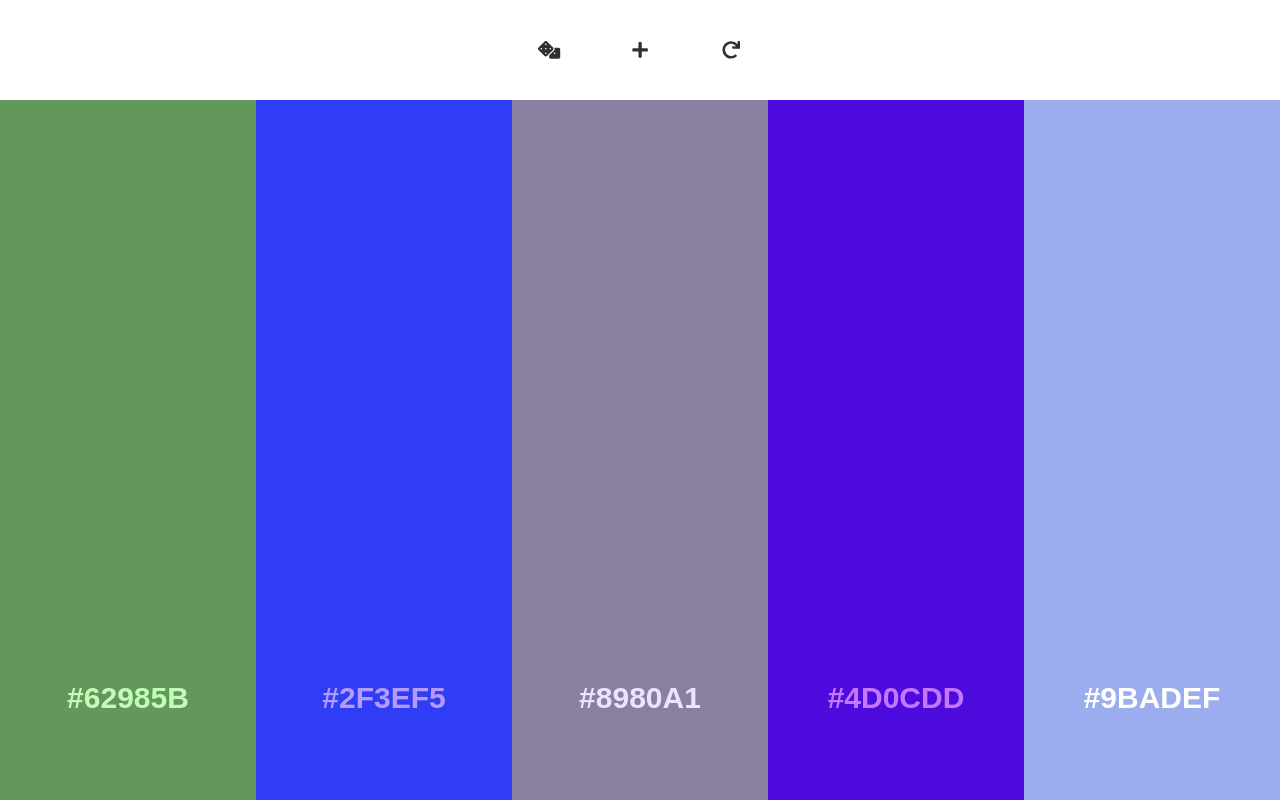
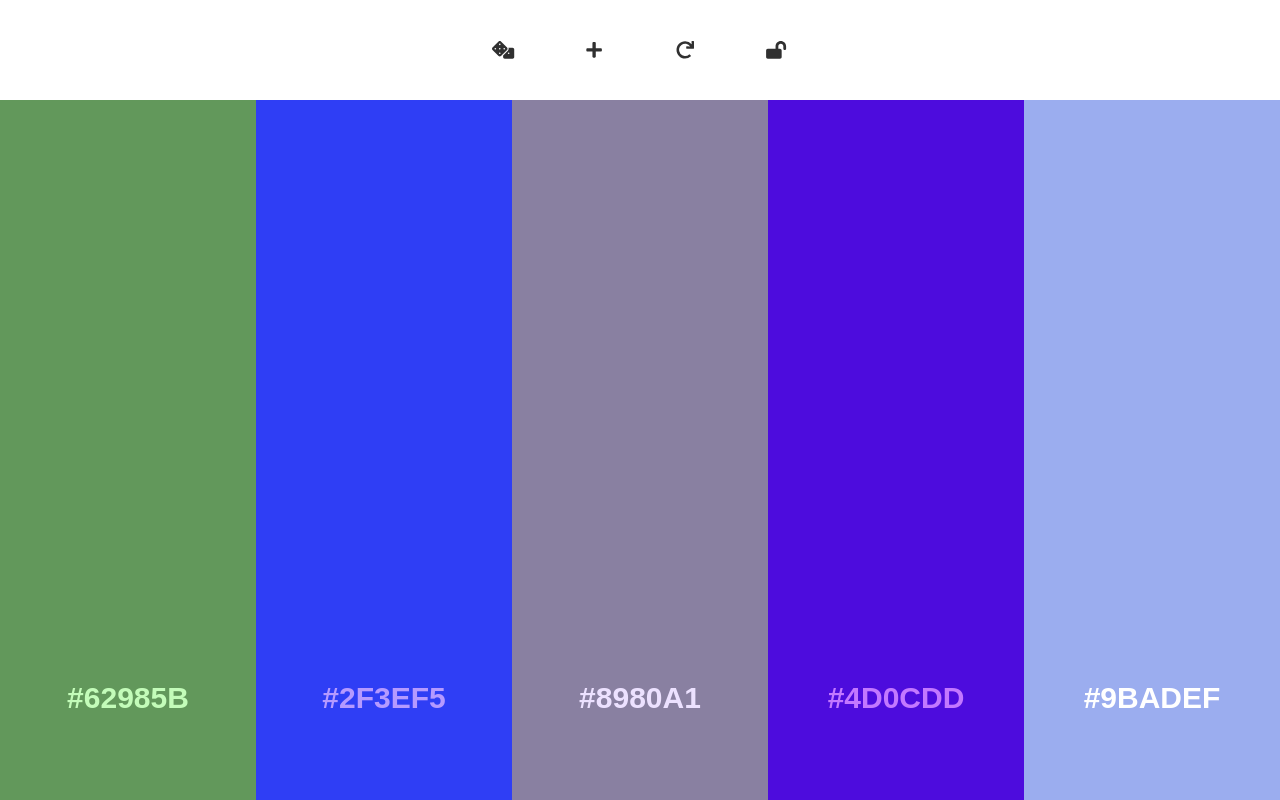
Before and after one commit to umlautonmuller/colors, a Vue app: page / in a window 1280 px wide. Built offline with nearby package versions, Linux system fonts and the light colour scheme.

Commit message:
Added "unlock all" button and size change on hover

```diff
--- a/src/components/Color.vue
+++ b/src/components/Color.vue
@@ -1,7 +1,7 @@
 <template>
   <div
     class="color-column"
-    :style="{ backgroundColor: color }"
+    :style="{ backgroundColor: color, flexGrow: flexGrowSize}"
     v-on:mouseover="hover = true"
     v-on:mouseleave="hover = false"
   >
@@ -62,6 +62,7 @@ export default Vue.extend({
       bright: false,
       locked: false,
       hover: false,
+      flexGrowSize: 1,
     };
   },
   props: {
@@ -71,7 +72,7 @@ export default Vue.extend({
     canClose: {
       type: Boolean,
       default: true,
-    }
+    },
   },
   methods: {
     getRandomHex() {
@@ -131,6 +132,13 @@ export default Vue.extend({
         this.backgroundColor = this.darken();
       }
     },
+    hover() {
+      if (this.hover) {
+        this.flexGrowSize = 1.1;
+      } else {
+        this.flexGrowSize = 1;
+      }
+    },
   },
   created() {
     this.randomize();
@@ -153,6 +161,7 @@ export default Vue.extend({
   justify-content: flex-end;
   width: 0px;
   transition: width 1s ease-in-out;
+  transition: flex-grow 0.1s ease-out;
 
   .toolbar {
     display: flex;
--- a/src/views/Home.vue
+++ b/src/views/Home.vue
@@ -18,6 +18,12 @@
         :colorHover="'#CCCCCC'"
         @click.native="clear"
         icon="redo"
+      ></icon-button>
+      <icon-button
+        :color="'#303030'"
+        :colorHover="'#CCCCCC'"
+        @click.native="unlockAll"
+        icon="lock-open"
       ></icon-button>
     </header>
     <transition-group name="list" tag="div">
@@ -94,6 +100,13 @@ export default Vue.extend({
       if (e.code === "Space") {
         this.randomize()
       }
+    },
+    unlockAll() {
+      for (let i = 0; i < this.palette.colors.length; i++) {
+        if (this.$refs.columns[i].locked === true) {
+          this.$refs.columns[i].locked = false;
+        }
+      }
     }
   },
   computed: {
```
